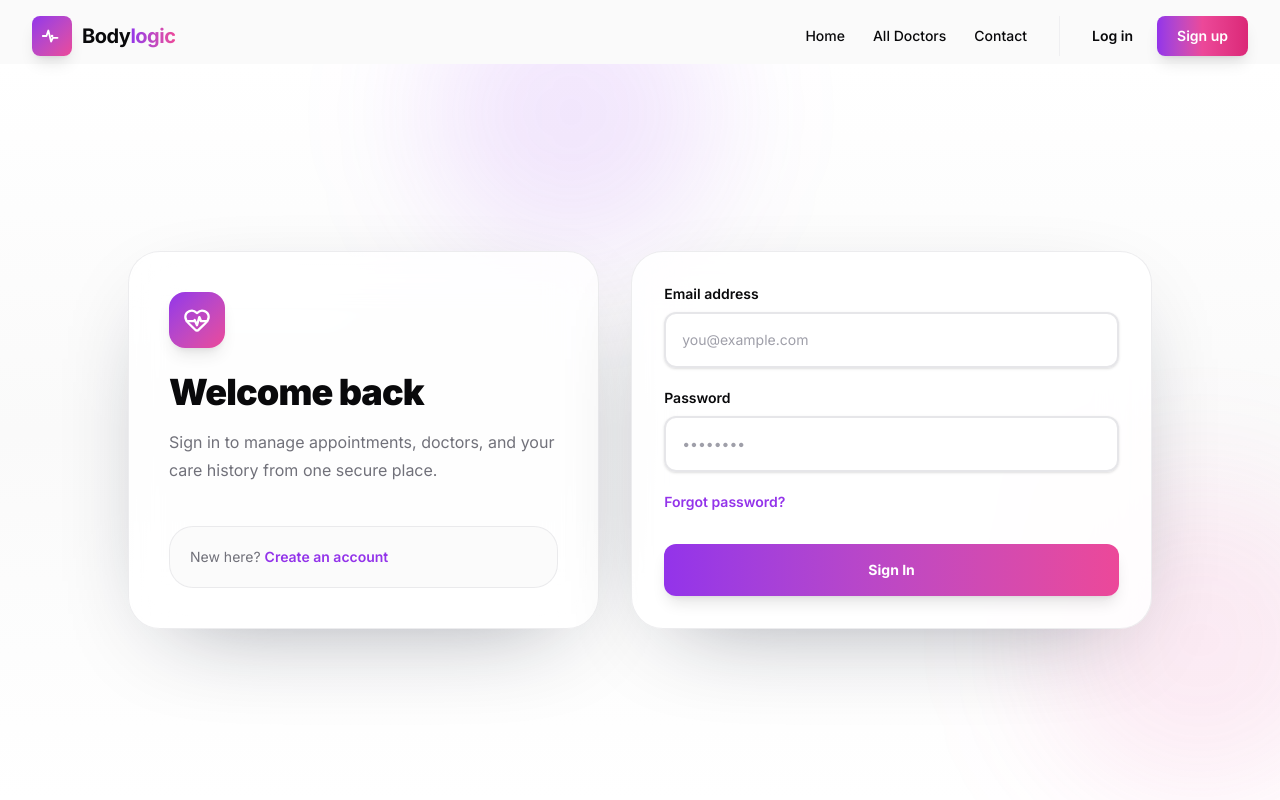
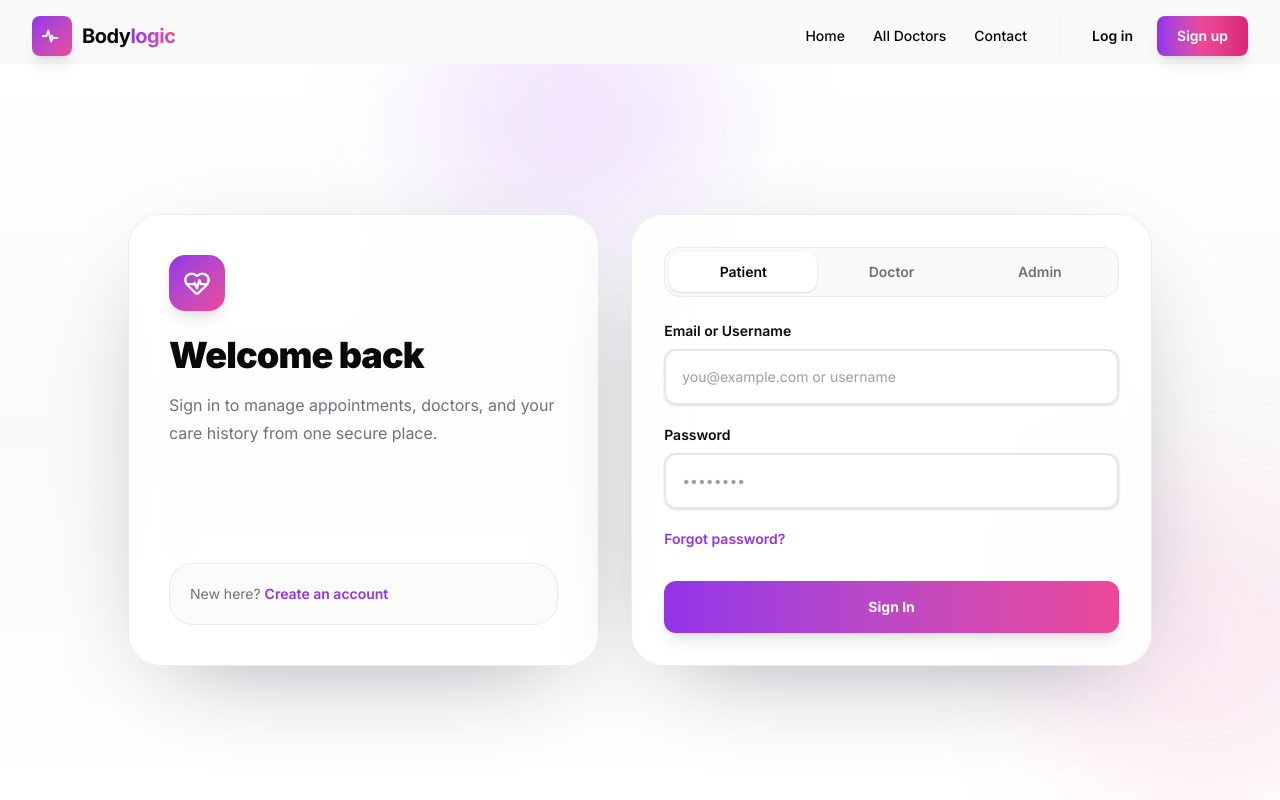
Before and after one commit to SanmuganathanLathusan/BodyLogic, a Next.js app: page /login in a window 1280 px wide. Built offline with nearby package versions, Linux system fonts and the light colour scheme; no server answers.

Commit message:
modified src/app/login/page.tsxfile

```diff
--- a/src/app/login/page.tsx
+++ b/src/app/login/page.tsx
@@ -1,7 +1,7 @@
 'use client';
 
 import { useState } from 'react';
-import { signIn } from 'next-auth/react';
+import { signIn, getSession } from 'next-auth/react';
 import { useRouter } from 'next/navigation';
 import Link from 'next/link';
 import { HeartPulse, Loader2, X } from 'lucide-react';
@@ -11,6 +11,7 @@ import { motion } from 'framer-motion';
 export default function LoginPage() {
   const router = useRouter();
   const [loading, setLoading] = useState(false);
+  const [role, setRole] = useState<'patient' | 'doctor' | 'admin'>('patient');
   const [showForgotPassword, setShowForgotPassword] = useState(false);
   const [forgotEmail, setForgotEmail] = useState('');
   const [forgotLoading, setForgotLoading] = useState(false);
@@ -37,7 +38,19 @@ export default function LoginPage() {
         toast.error(res.error);
       } else {
         toast.success('Logged in successfully!');
-        router.push('/');
+
+        // Fetch session to determine role
+        const session = await getSession();
+        const role = session?.user?.role;
+
+        if (role === 'admin') {
+          router.push('/dashboard/admin');
+        } else if (role === 'doctor') {
+          router.push('/dashboard/doctor');
+        } else {
+          router.push('/dashboard/patient');
+        }
+
         router.refresh();
       }
     } catch {
@@ -102,12 +115,18 @@ export default function LoginPage() {
             </p>
           </div>
 
+          {role === 'patient' ? (
             <div className="mt-8 rounded-3xl border border-zinc-200/70 bg-zinc-50/80 p-5 text-sm text-(--muted) dark:border-zinc-800 dark:bg-zinc-900/60">
               New here?{' '}
               <Link href="/register" className="font-semibold text-primary underline-offset-4 hover:underline">
                 Create an account
               </Link>
             </div>
+          ) : (
+            <div className="mt-8 rounded-3xl border border-zinc-200/70 bg-zinc-50/80 p-5 text-sm text-(--muted) dark:border-zinc-800 dark:bg-zinc-900/60">
+              {role === 'doctor' ? 'Doctors' : 'Administrators'} are registered internally by the system administrators.
+            </div>
+          )}
         </div>
 
         <div className="rounded-4xl border border-zinc-200/70 bg-white/85 p-6 shadow-[0_30px_100px_-45px_rgba(15,23,42,0.45)] backdrop-blur-xl sm:p-8 dark:border-zinc-800 dark:bg-zinc-950/75">
@@ -146,15 +165,39 @@ export default function LoginPage() {
             </form>
           ) : (
             <form className="space-y-5" onSubmit={handleSubmit}>
+            <div className="mb-6 flex rounded-2xl border border-zinc-200/70 bg-zinc-50 p-1 dark:border-zinc-800 dark:bg-zinc-900/70">
+              <button
+                type="button"
+                onClick={() => setRole('patient')}
+                className={`flex-1 rounded-xl py-2.5 text-xs sm:text-sm font-semibold transition-all ${role === 'patient' ? 'bg-white text-(--foreground) shadow-sm dark:bg-zinc-800' : 'text-(--muted) hover:text-(--foreground)'}`}
+              >
+                Patient
+              </button>
+              <button
+                type="button"
+                onClick={() => setRole('doctor')}
+                className={`flex-1 rounded-xl py-2.5 text-xs sm:text-sm font-semibold transition-all ${role === 'doctor' ? 'bg-white text-(--foreground) shadow-sm dark:bg-zinc-800' : 'text-(--muted) hover:text-(--foreground)'}`}
+              >
+                Doctor
+              </button>
+              <button
+                type="button"
+                onClick={() => setRole('admin')}
+                className={`flex-1 rounded-xl py-2.5 text-xs sm:text-sm font-semibold transition-all ${role === 'admin' ? 'bg-white text-(--foreground) shadow-sm dark:bg-zinc-800' : 'text-(--muted) hover:text-(--foreground)'}`}
+              >
+                Admin
+              </button>
+            </div>
+
             <div className="space-y-2">
-              <label className="block text-sm font-semibold text-(--foreground)">Email address</label>
+              <label className="block text-sm font-semibold text-(--foreground)">Email or Username</label>
               <input
-                type="email"
+                type="text"
                 required
                 value={formData.email}
                 onChange={(e) => setFormData({ ...formData, email: e.target.value })}
                 className={inputClassName}
-                placeholder="you@example.com"
+                placeholder="you@example.com or username"
               />
             </div>
 
```
Lines whose indentation alone changed are shown as unchanged.
